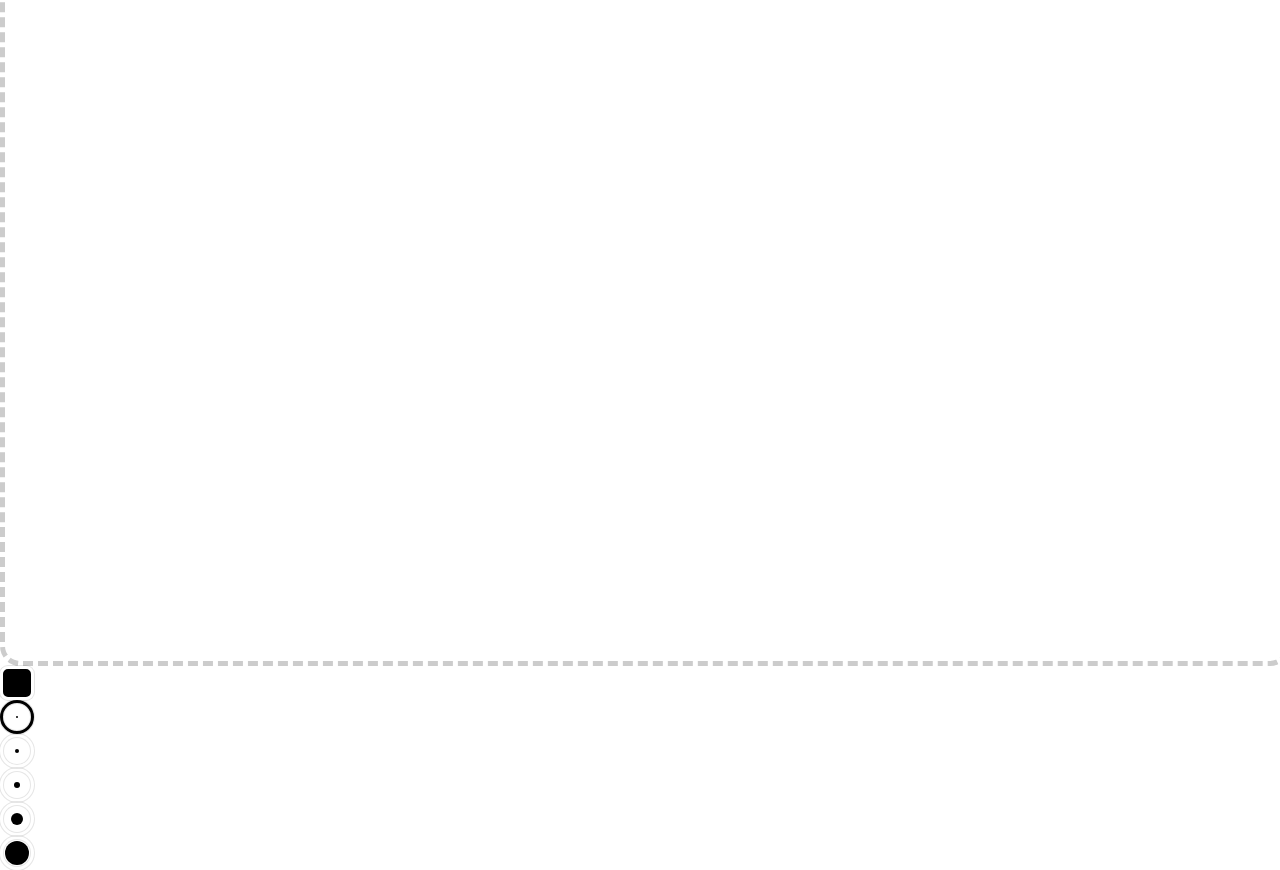
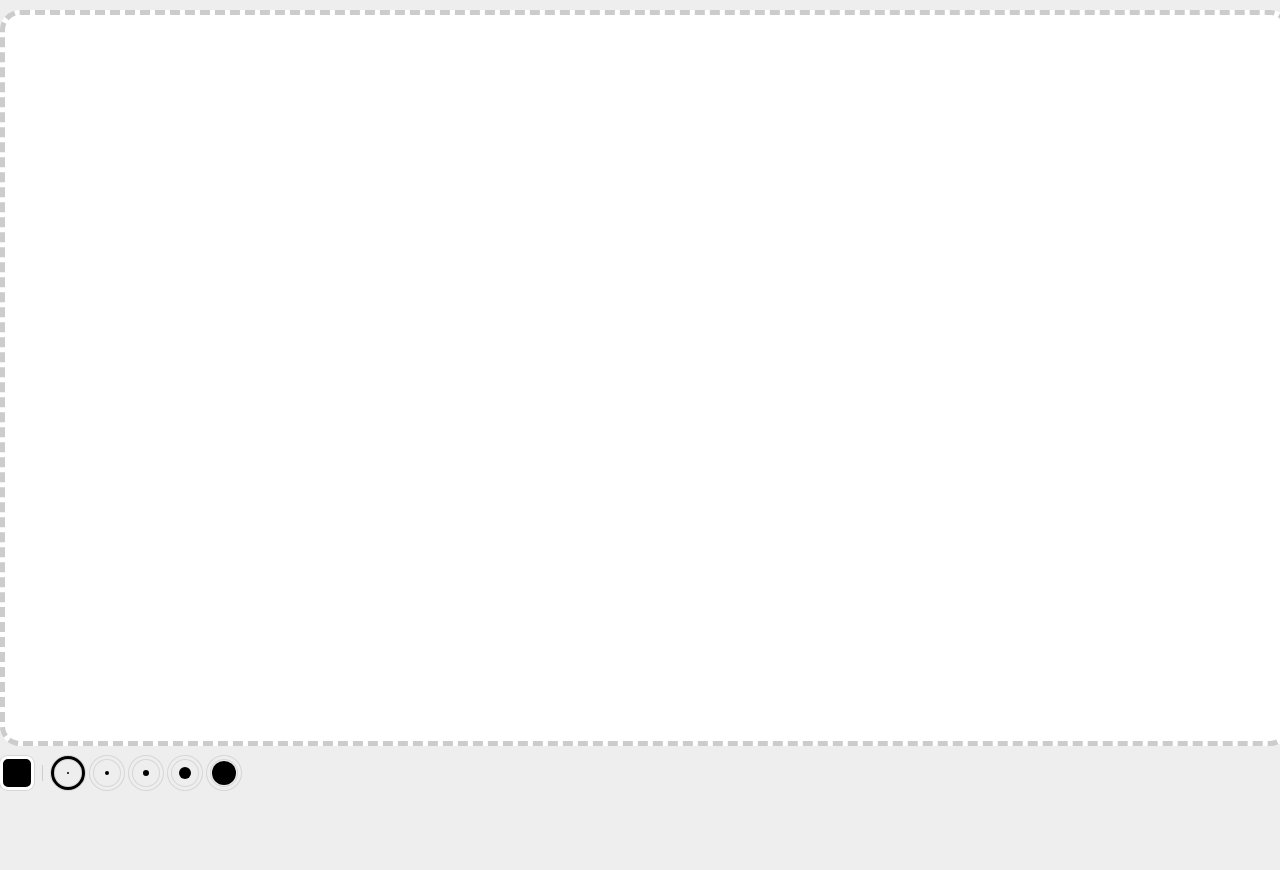
Before and after one commit to zhyupe/draw-and-guess, a React (Vite) app in the folder client/: page / in a window 1280 px wide. After the commit the page ends 800 px from the top, so only its background shows below. Built offline with nearby package versions, Linux system fonts and the light colour scheme.

Commit message:
feat(client): optimize style

```diff
--- a/client/src/App.css
+++ b/client/src/App.css
@@ -1,4 +1,24 @@
+.app {
+  width: 100vw;
+  display: flex;
+  justify-content: space-evenly;
+}
+
 .drawing-canvas {
+  background-color: #fff;
   border: 5px dashed #ccc;
   border-radius: 20px;
 }
+
+.drawing-tool {
+  display: flex;
+  margin-top: 10px;
+  align-items: center;
+}
+
+.pipe {
+  height: 16px;
+  margin-left: 8px;
+  padding-left: 8px;
+  border-left: 1px solid #cdcdcd;
+}
--- a/client/src/components/colorpicker/index.module.css
+++ b/client/src/components/colorpicker/index.module.css
@@ -13,7 +13,7 @@
 
 .popover {
   position: absolute;
-  bottom: 36px;
+  bottom: 44px;
   left: 0;
   border-radius: 9px;
   box-shadow: 0 6px 12px rgba(0, 0, 0, 0.15);
--- a/client/src/components/sizepicker/index.module.css
+++ b/client/src/components/sizepicker/index.module.css
@@ -1,3 +1,7 @@
+.wrap {
+  display: flex;
+}
+
 .dot {
   display: flex;
   justify-content: center;
@@ -5,6 +9,7 @@
 
   width: 28px;
   height: 28px;
+  margin-right: 5px;
   border-radius: 50%;
   border: 3px solid #fff;
   cursor: pointer;
--- a/client/src/components/sizepicker/index.tsx
+++ b/client/src/components/sizepicker/index.tsx
@@ -33,7 +33,7 @@ export function SizePicker({
   onChange: (v: number) => void;
 }) {
   return (
-    <div>
+    <div className={style.wrap}>
       {values.map((item) => (
         <Dot
           key={`${item}`}
--- a/client/src/index.css
+++ b/client/src/index.css
@@ -45,7 +45,7 @@ button:focus-visible {
 @media (prefers-color-scheme: light) {
   :root {
     color: #213547;
-    background-color: #ffffff;
+    background-color: #eee;
   }
   a:hover {
     color: #747bff;
```
